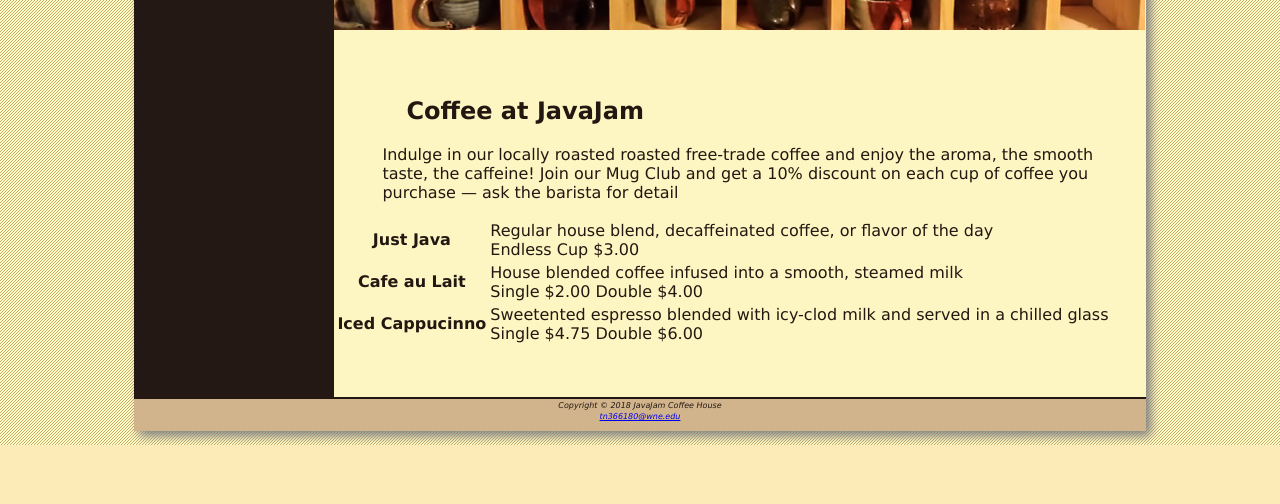
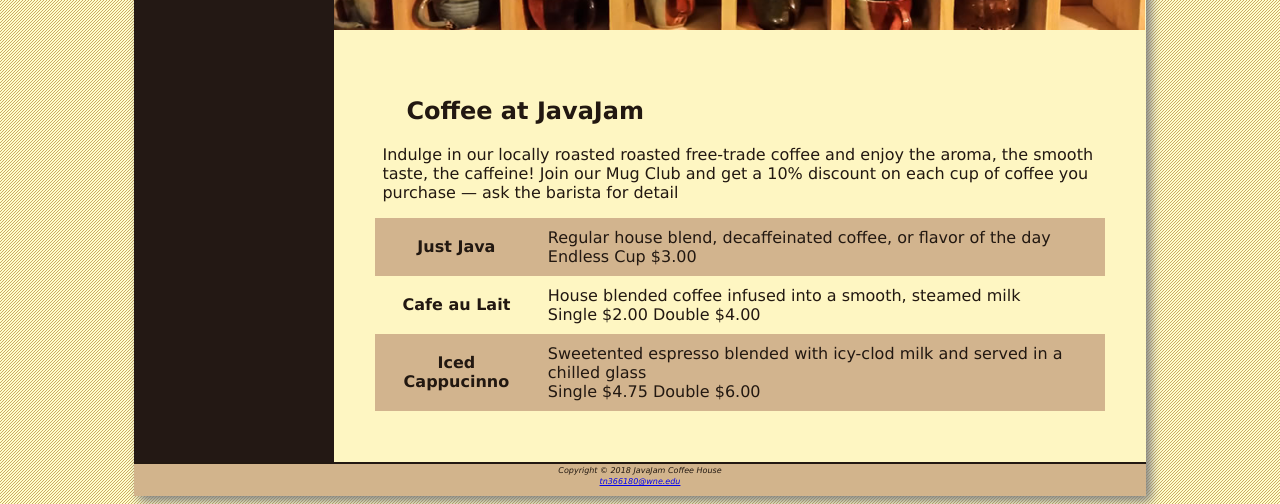
Before and after one commit to tmnguyen98/javajam, a plain HTML site: page menu.html in a window 1280 px wide. Shown: the part 355-859 px from the top of the page. Before the commit the page ends 800 px from the top, so only its background shows below. Drawn offline with Linux system fonts and the light colour scheme.

Commit message:
Adding css styles to the table in menu.html

```diff
--- a/javajamcss/javajam.css
+++ b/javajamcss/javajam.css
@@ -137,6 +137,18 @@ img {
 #mobile {display: none;}
 #desktop {display: inline;}
 
+table {
+    margin: auto;
+    width: 90%;
+    border-spacing: 0;
+}
+
+td, th {
+    padding: 10px;
+}
+
+tr:nth-of-type(odd) {background-color: #D2B48E;}
+
 /*Tablet device viewport size*/
 @media only screen and (max-width: 1024px) {
     body {
```
